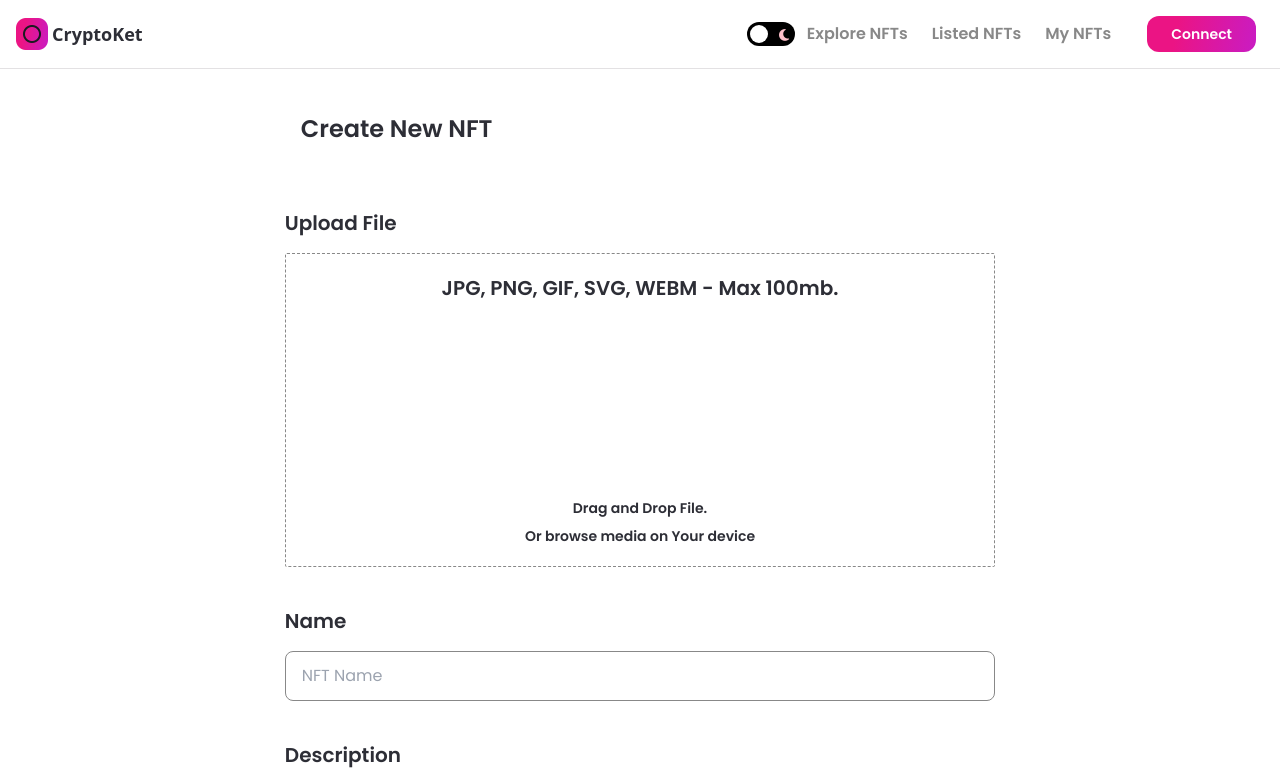
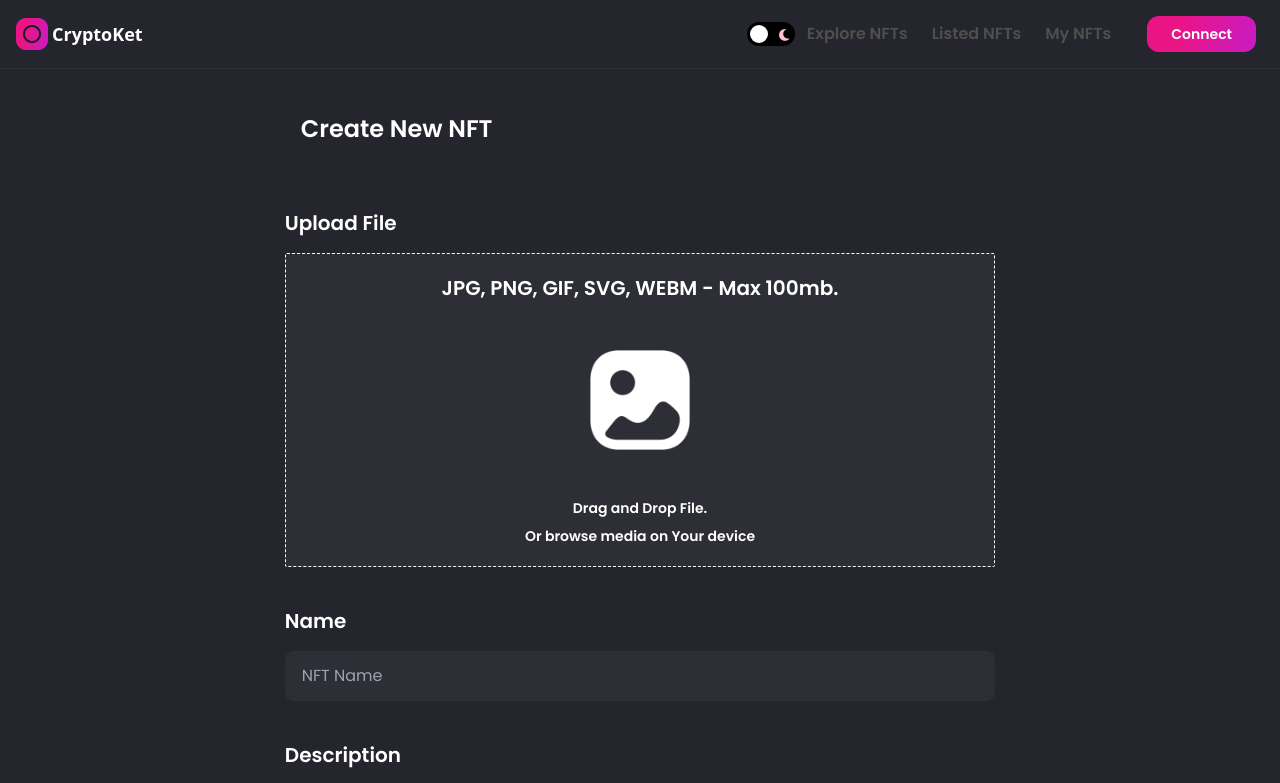
Before and after one commit to planetoida90210/nft_marketplace, a Next.js app: page /create-nft in a window 1280 px wide. Shown: the top 783 px of the page. Built offline with nearby package versions, Linux system fonts and the light colour scheme; what ipfs-http-client would draw is missing.

Commit message:
change default mode to dark mode

```diff
--- a/components/Banner.jsx
+++ b/components/Banner.jsx
@@ -2,7 +2,7 @@ import React from 'react';
 
 const Banner = ({ name, childStyles, parentStyles }) => (
   <div className={`relative w-full flex items-center z-0 overflow-hidden nft-gradient ${parentStyles}`}>
-    <p className={`font-bold text-5xl font-poppins leading-70 ${childStyles}`}>{name}</p>
+    <p className={`font-bold text-white text-5xl font-poppins leading-70 ${childStyles}`}>{name}</p>
     <div className="absolute w-48 h-48 sm:w-32 sm:h-32 rounded-full white-bg -top-9 -left-16 -z-5" />
     <div className="absolute w-72 h-72 sm:w-56 sm:h-56 rounded-full white-bg -bottom-24 -right-14 -z-5" />
   </div>
--- a/components/Navbar.jsx
+++ b/components/Navbar.jsx
@@ -72,6 +72,10 @@ const Navbar = () => {
   const [isOpen, setIsOpen] = useState(false);
 
   useEffect(() => {
+    setTheme('dark');
+  }, []);
+
+  useEffect(() => {
     checkActive(active, setActive, router);
   }, [router.pathname]);
 
```
